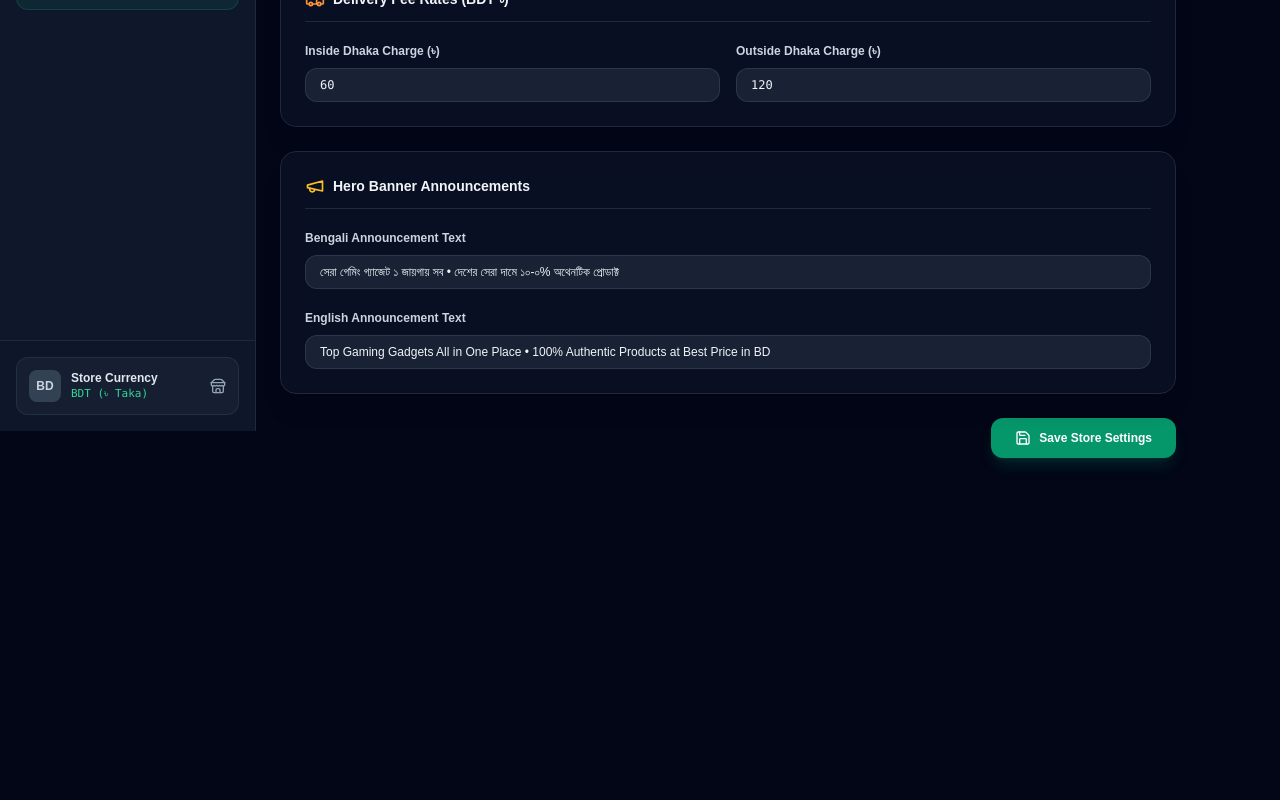
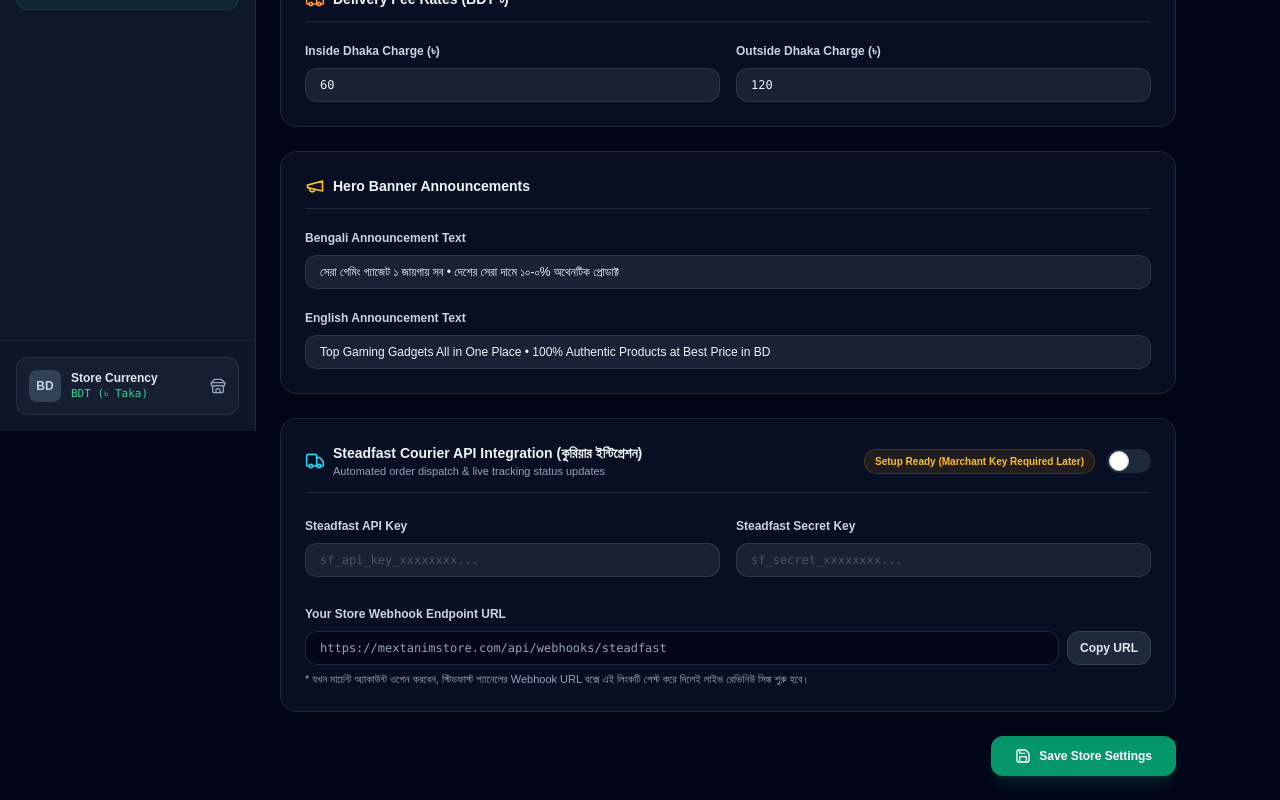
Before and after one commit to mcxtanim/Mex_Tanim, a Next.js app in the folder admin_website/: page /settings in a window 1280 px wide. Shown: the part 369-1169 px from the top of the page. Before the commit the page ends 851 px from the top, so only its background shows below. Built offline with nearby package versions, Linux system fonts and the light colour scheme.

Commit message:
Commit #53: Add Steadfast Courier API configuration placeholder to Admin Settings and Orders

```diff
--- a/admin_website/src/features/orders/OrderDetailModal.tsx
+++ b/admin_website/src/features/orders/OrderDetailModal.tsx
@@ -1,6 +1,6 @@
 "use client";
 
-import { X, MapPin, User, Phone, Mail, ShoppingBag, CreditCard, Calendar, Clock } from "lucide-react";
+import { X, MapPin, User, Phone, Mail, ShoppingBag, CreditCard, Calendar, Clock, Truck } from "lucide-react";
 import { Order, OrderStatus } from "./types";
 
 interface OrderDetailModalProps {
@@ -148,19 +148,44 @@ export function OrderDetailModal({
             </div>
           </div>
 
-          {/* Quick Order Status Controller */}
-          <div className="bg-slate-800/60 p-4 rounded-xl border border-slate-700/60 flex items-center justify-between">
+          {/* Quick Order Status Controller & Courier Dispatch Placeholder */}
+          <div className="bg-slate-800/60 p-4 rounded-xl border border-slate-700/60 space-y-3">
+            <div className="flex items-center justify-between">
               <label className="text-xs font-semibold text-slate-200">Update Order Status:</label>
               <select
                 value={order.status}
                 onChange={(e) => onStatusChange(order.id, e.target.value as OrderStatus)}
-              className="bg-slate-900 border border-slate-700 rounded-xl px-3 py-1.5 text-xs text-slate-100 font-semibold focus:outline-none focus:border-emerald-500"
+                className="bg-slate-900 border border-slate-700 rounded-xl px-3 py-1.5 text-xs text-slate-100 font-semibold focus:outline-none focus:border-emerald-500 cursor-pointer"
               >
                 <option value="Pending">Pending</option>
+                <option value="Confirmed">Confirmed</option>
                 <option value="Processing">Processing</option>
+                <option value="Packing">Packing</option>
+                <option value="Shipped">Shipped</option>
+                <option value="Out for Delivery">Out for Delivery</option>
                 <option value="Delivered">Delivered</option>
                 <option value="Cancelled">Cancelled</option>
               </select>
+            </div>
+
+            <div className="pt-2 border-t border-slate-700/50 flex items-center justify-between flex-wrap gap-2">
+              <div className="flex items-center space-x-1.5 text-xs text-slate-300 font-medium">
+                <Truck className="w-4 h-4 text-cyan-400" />
+                <span>Steadfast Courier API:</span>
+                <span className="text-[10px] text-amber-400 bg-amber-500/10 px-2 py-0.5 rounded-md border border-amber-500/20 font-mono">
+                  Ready (Pending API Key in Settings)
+                </span>
+              </div>
+
+              <button
+                type="button"
+                onClick={() => alert("Steadfast Courier API is ready! Once you enter your API Key & Secret Key in Settings, orders will automatically dispatch via Steadfast Courier.")}
+                className="px-3 py-1.5 bg-cyan-500/10 hover:bg-cyan-500/20 text-cyan-400 border border-cyan-500/30 rounded-xl text-xs font-bold transition flex items-center space-x-1.5 cursor-pointer"
+              >
+                <Truck className="w-3.5 h-3.5" />
+                <span>Send to Steadfast Courier</span>
+              </button>
+            </div>
           </div>
         </div>
       </div>
--- a/admin_website/src/features/settings/SettingsView.tsx
+++ b/admin_website/src/features/settings/SettingsView.tsx
@@ -149,6 +149,83 @@ export function SettingsView() {
           </div>
         </div>
 
+        {/* Steadfast Courier API Integration Card */}
+        <div className="bg-slate-900/60 backdrop-blur-md p-6 rounded-2xl border border-slate-800 shadow-xl space-y-4">
+          <div className="flex items-center justify-between border-b border-slate-800 pb-3 flex-wrap gap-2">
+            <div className="flex items-center space-x-2">
+              <Truck className="w-5 h-5 text-cyan-400" />
+              <div>
+                <h2 className="text-sm font-bold text-slate-100">Steadfast Courier API Integration (কুরিয়ার ইন্টিগ্রেশন)</h2>
+                <p className="text-[11px] text-slate-400">Automated order dispatch & live tracking status updates</p>
+              </div>
+            </div>
+
+            <div className="flex items-center space-x-3">
+              <span className="text-[10px] font-bold px-2.5 py-1 rounded-full bg-amber-500/10 text-amber-400 border border-amber-500/20">
+                Setup Ready (Marchant Key Required Later)
+              </span>
+              <label className="relative inline-flex items-center cursor-pointer">
+                <input
+                  type="checkbox"
+                  checked={settings.enableSteadfastCourier}
+                  onChange={(e) => setSettings({ ...settings, enableSteadfastCourier: e.target.checked })}
+                  className="sr-only peer"
+                />
+                <div className="w-11 h-6 bg-slate-800 peer-focus:outline-none rounded-full peer peer-checked:after:translate-x-full peer-checked:after:border-white after:content-[''] after:absolute after:top-[2px] after:left-[2px] after:bg-white after:border-slate-300 after:border after:rounded-full after:h-5 after:w-5 after:transition-all peer-checked:bg-emerald-500"></div>
+              </label>
+            </div>
+          </div>
+
+          <div className="grid grid-cols-1 sm:grid-cols-2 gap-4 pt-1">
+            <div className="space-y-1.5">
+              <label className="text-xs font-semibold text-slate-300">Steadfast API Key</label>
+              <input
+                type="text"
+                placeholder="sf_api_key_xxxxxxxx..."
+                value={settings.steadfastApiKey}
+                onChange={(e) => setSettings({ ...settings, steadfastApiKey: e.target.value })}
+                className="w-full bg-slate-800/80 border border-slate-700/70 rounded-xl px-3.5 py-2 text-xs text-slate-100 placeholder:text-slate-600 focus:outline-none focus:border-cyan-500/60 font-mono"
+              />
+            </div>
+
+            <div className="space-y-1.5">
+              <label className="text-xs font-semibold text-slate-300">Steadfast Secret Key</label>
+              <input
+                type="password"
+                placeholder="sf_secret_xxxxxxxx..."
+                value={settings.steadfastSecretKey}
+                onChange={(e) => setSettings({ ...settings, steadfastSecretKey: e.target.value })}
+                className="w-full bg-slate-800/80 border border-slate-700/70 rounded-xl px-3.5 py-2 text-xs text-slate-100 placeholder:text-slate-600 focus:outline-none focus:border-cyan-500/60 font-mono"
+              />
+            </div>
+          </div>
+
+          <div className="space-y-1.5 pt-2">
+            <label className="text-xs font-semibold text-slate-300">Your Store Webhook Endpoint URL</label>
+            <div className="flex items-center space-x-2">
+              <input
+                type="text"
+                readOnly
+                value={settings.steadfastWebhookUrl}
+                className="flex-1 bg-slate-950/80 border border-slate-800 rounded-xl px-3.5 py-2 text-xs text-slate-400 font-mono select-all"
+              />
+              <button
+                type="button"
+                onClick={() => {
+                  navigator.clipboard.writeText(settings.steadfastWebhookUrl);
+                  alert("Webhook URL copied to clipboard!");
+                }}
+                className="px-3 py-2 bg-slate-800 hover:bg-slate-700 text-slate-200 rounded-xl text-xs font-bold transition cursor-pointer border border-slate-700"
+              >
+                Copy URL
+              </button>
+            </div>
+            <p className="text-[11px] text-slate-400">
+              * যখন মার্চেন্ট অ্যাকাউন্ট ওপেন করবেন, স্টিডফাস্ট প্যানেলের Webhook URL বক্সে এই লিংকটি পেস্ট করে দিলেই লাইভ রেভিনিউ সিঙ্ক শুরু হবে।
+            </p>
+          </div>
+        </div>
+
         {/* Save Button */}
         <div className="flex justify-end">
           <button
--- a/admin_website/src/features/settings/settingsService.ts
+++ b/admin_website/src/features/settings/settingsService.ts
@@ -9,6 +9,10 @@ const DEFAULT_SETTINGS: StoreSettings = {
   outsideDhakaFee: 120,
   announcementBn: "সেরা গেমিং গ্যাজেট ১ জায়গায় সব • দেশের সেরা দামে ১০-০% অথেনটিক প্রোডাক্ট",
   announcementEn: "Top Gaming Gadgets All in One Place • 100% Authentic Products at Best Price in BD",
+  enableSteadfastCourier: false,
+  steadfastApiKey: "",
+  steadfastSecretKey: "",
+  steadfastWebhookUrl: "https://mextanimstore.com/api/webhooks/steadfast",
 };
 
 export function getStoredSettings(): StoreSettings {
--- a/admin_website/src/features/settings/types.ts
+++ b/admin_website/src/features/settings/types.ts
@@ -5,4 +5,9 @@ export interface StoreSettings {
   outsideDhakaFee: number;
   announcementBn: string;
   announcementEn: string;
+  // Steadfast Courier API Integration
+  enableSteadfastCourier: boolean;
+  steadfastApiKey: string;
+  steadfastSecretKey: string;
+  steadfastWebhookUrl: string;
 }
```
Lines whose indentation alone changed are shown as unchanged.
